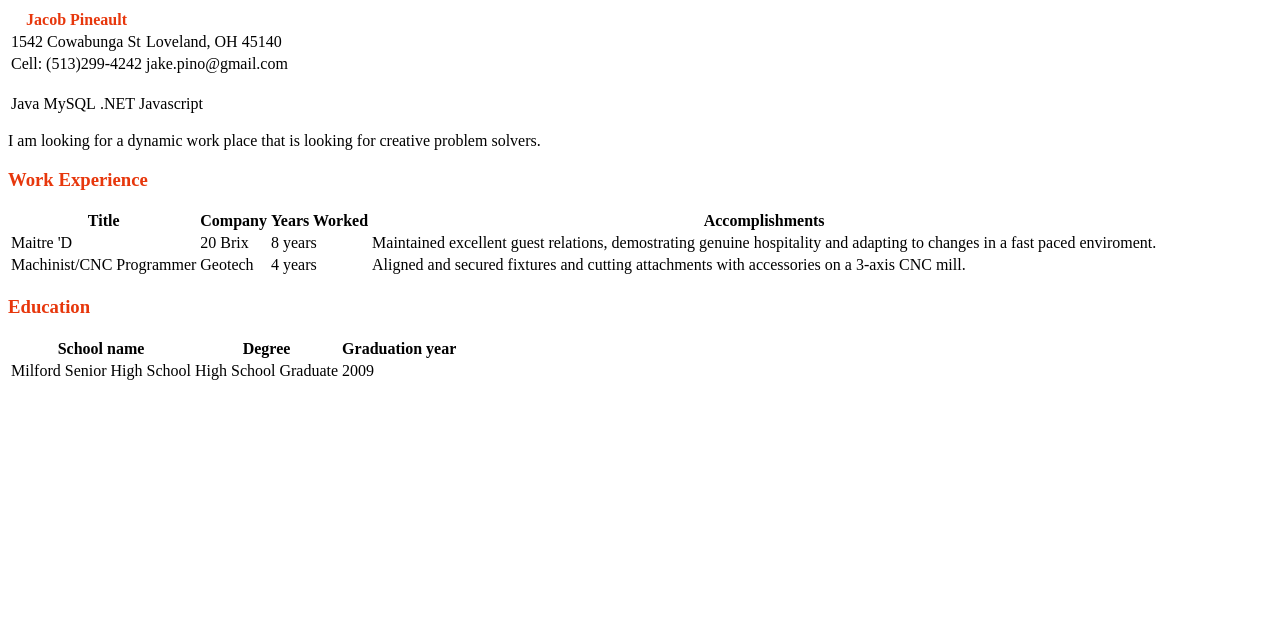
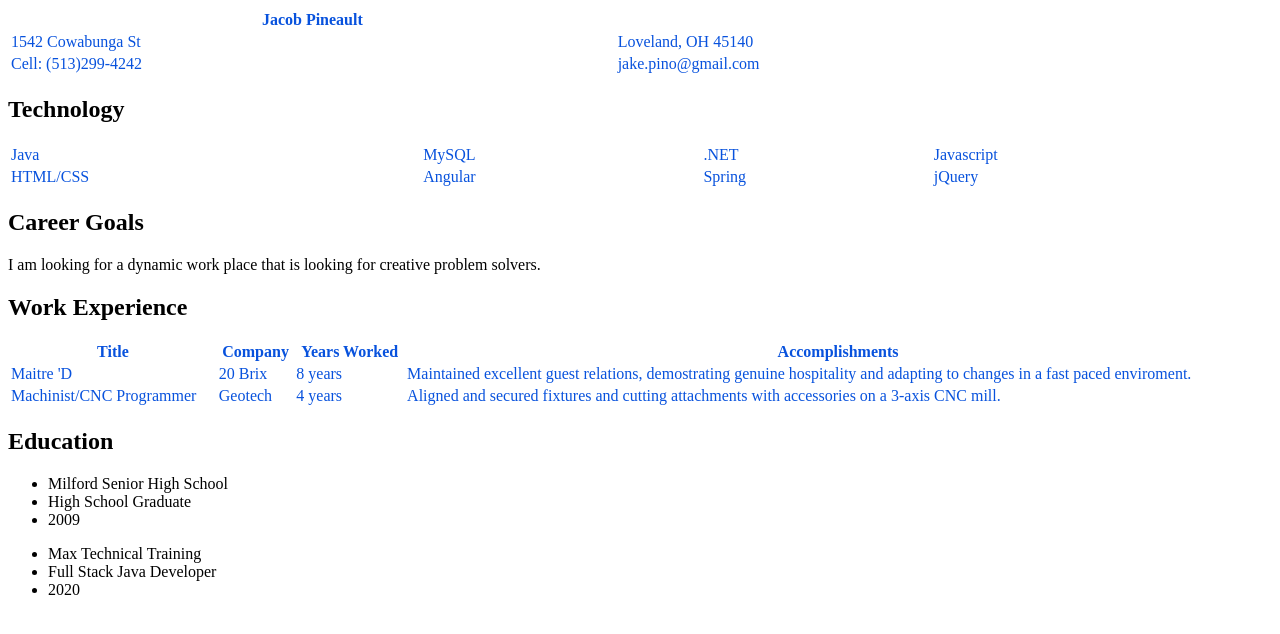
Before and after one commit to JacobPineault/html-css-js, a plain HTML site: page myCV.html in a window 1280 px wide. Drawn offline with Linux system fonts and the light colour scheme.

Commit message:
style update

```diff
--- /dev/null
+++ b/css/mycv.css
@@ -0,0 +1,4 @@
+table {
+    width: 100%;
+    color: rgb(8, 82, 221);
+}
--- a/myCV.html
+++ b/myCV.html
@@ -1,17 +1,20 @@
 <!DOCTYPE html>
 <html lang="en">
+
 <head>
     <meta charset="UTF-8">
     <meta name="viewport" content="width=device-width, initial-scale=1.0">
-    <title>Document</title>
+    <title>My-CV</title>
+    <link href="css/mycv.css" rel="stylesheet">
 </head>
+
 <body>
     <table>
         <thead>
         </thead>
         <tbody>
             <tr>
-               <th style="color: rgb(231, 55, 12);"><b>Jacob Pineault</b></th>
+                <th><b>Jacob Pineault</b></th>
             </tr>
             <tr>
                 <td>1542 Cowabunga St</td>
@@ -23,23 +26,34 @@
             </tr>
         </tbody>
     </table>
-    <p></p>
+    <section>
+        <h2>Technology</h2>
         <table>
+            <tr>
                 <td>Java</td>
                 <td>MySQL</td>
                 <td>.NET</td>
                 <td>Javascript</td>
-
+            </tr>
+            <tr>
+                <td>HTML/CSS</td>
+                <td>Angular</td>
+                <td>Spring</td>
+                <td>jQuery</td>
+            </tr>
         </table>
-    <p>
+    </section>
+    <section></section>
+    <h2>Career Goals</h2>
     <span>
         I am looking for a dynamic work place that is looking
         for creative problem solvers.
     </span>
-    </p>
-  <h3 style="color:rgb(231, 55, 12)">
+    </section>
+    <section>
+        <h2>
             Work Experience
-  </h3>
+        </h2>
         <table>
             <thead>
                 <tr>
@@ -57,7 +71,6 @@
                     <td>Maintained excellent guest relations, demostrating
                         genuine hospitality and adapting to changes in
                         a fast paced enviroment.
-
                     </td>
                 </tr>
                 <tr>
@@ -70,21 +83,22 @@
                 </tr>
             </tbody>
         </table>
-  <h3 style="color:rgb(231, 55, 12)">
+    </section>
+    <section>
+        <h2>
             Education
-</h3>
-<table>
-    <tr>
-        <th>School name</th>
-        <th>Degree</th>
-        <th>Graduation year</th>
-    </tr>
-    <tr>
-        <td>Milford Senior High School</td>
-        <td>High School Graduate</td>
-        <td>2009</td>
-    </tr>
-</table>
+        </h2>
+        <ul>
+            <li>Milford Senior High School</li>
+            <li>High School Graduate</li>
+            <li>2009</li>
+        </ul>
+        <ul>
+            <li>Max Technical Training</li>
+            <li>Full Stack Java Developer</li>
+            <li>2020</li>
+        </ul>
+    </section>
+</body>
 
-</body>
 </html>
```
Lines whose indentation alone changed are shown as unchanged.
